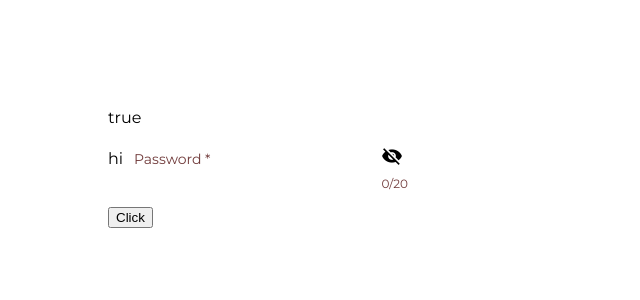
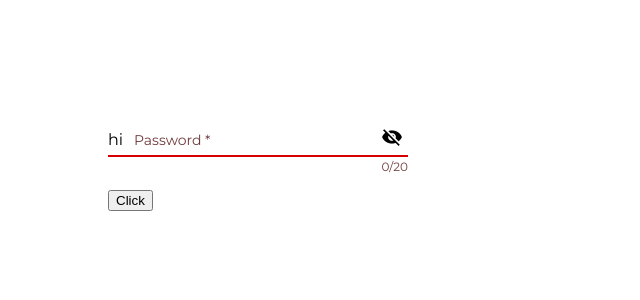
Before and after one commit to dlamas-root/vue-mosaic, a Vue app: page / in a window 1280 px wide. Shown: the top 300 px of the page, without its empty margins (0-640 px from the left). Built offline with nearby package versions, Linux system fonts and the light colour scheme.

Commit message:
required style fix

```diff
--- a/src/components/VmInputText/VmInputText.vue
+++ b/src/components/VmInputText/VmInputText.vue
@@ -42,8 +42,7 @@ const count = computed(() => model.value?.length || 0)
 
 <template>
   <div class="vm-field">
-    <!-- TODO: rules, prepend text fix -->
-    {{ required && !model }}
+    <!-- TODO: prepend text fix -->
     <div class="vm-input-field" :class="required && !model ? 'vm-input-required' : 'vm-input-not-required'">
       <span v-if="prefix" class="vm-input-prefix">
         {{ prefix }}
@@ -104,14 +103,6 @@ const count = computed(() => model.value?.length || 0)
     display: flex;
     flex-direction: row;
 
-      .vm-input-not-required{
-        border-bottom: 2px solid gainsboro;
-      }
-
-      .vm-input-required {
-        border-bottom: 2px solid #c01616 ;
-      }
-
     label {
       position: absolute;
       top: 52%;
@@ -168,6 +159,13 @@ const count = computed(() => model.value?.length || 0)
       margin-right: 5px;
       cursor: pointer;
     }
+  }
+  .vm-input-not-required{
+    border-bottom: 2px solid gainsboro;
+  }
+
+  .vm-input-required {
+    border-bottom: 2.5px solid #d70000 ;
   }
   .vm-hint-field {
     display: flex;
```
